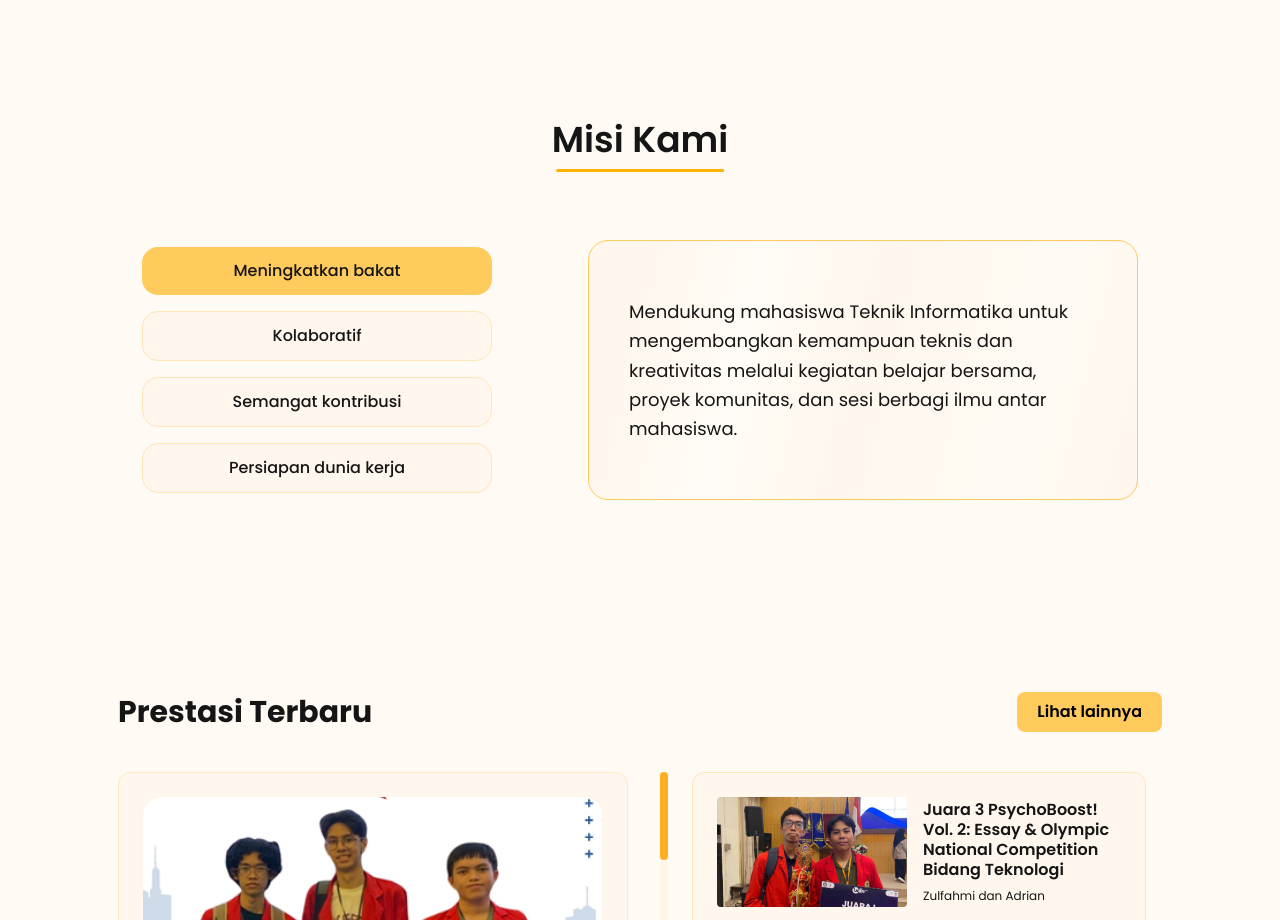
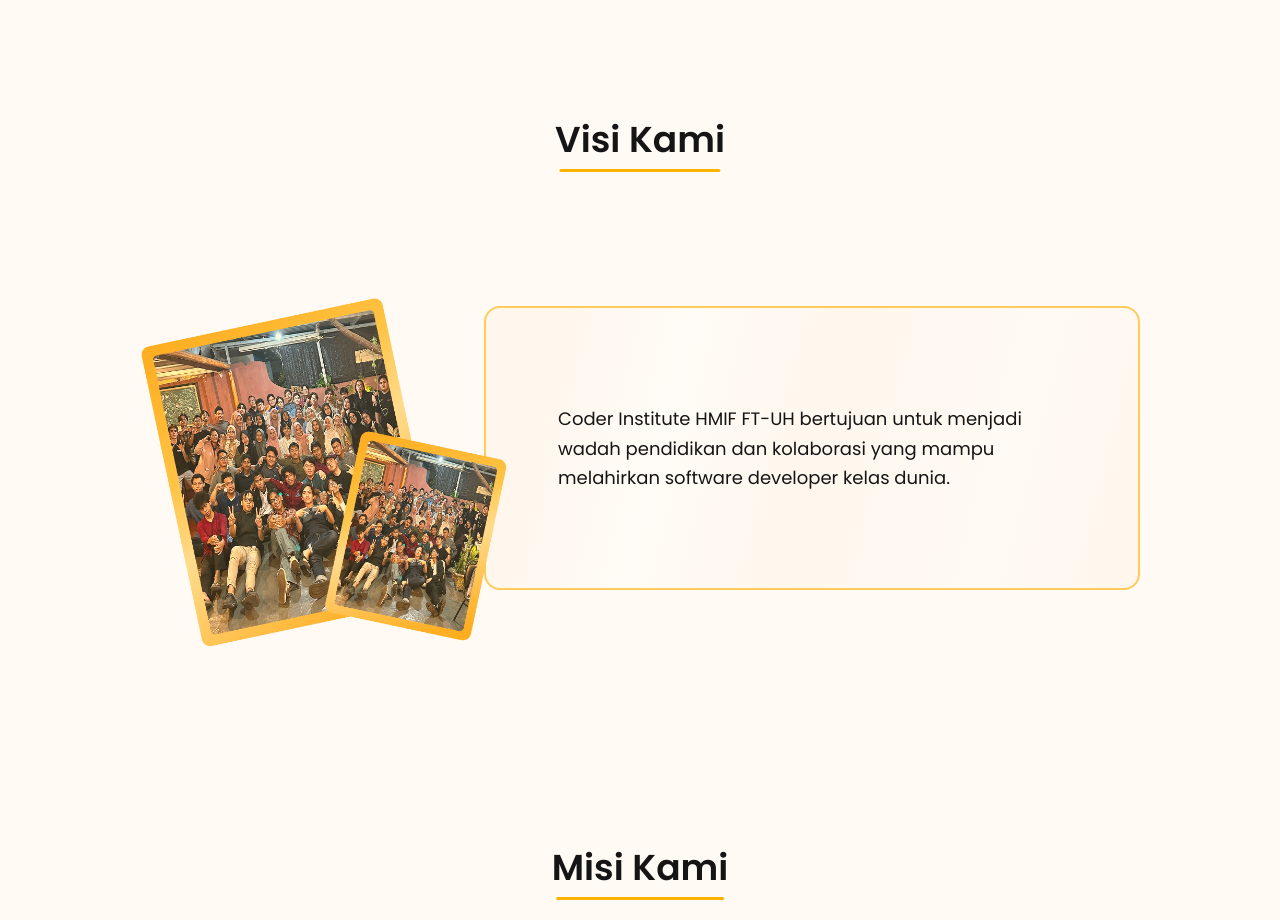
Before and after one commit to Coder-Institute-HMIF-FT-UH/website-coder-institute, a Next.js app: page / in a window 1280 px wide. Shown: the part 1500-2420 px from the top of the page. Built offline with nearby package versions, Linux system fonts and the light colour scheme.

Commit message:
feat(beranda/visi-kami): add VisiKamiSection with background image and content

```diff
--- a/src/components/beranda/BerandaSection.tsx
+++ b/src/components/beranda/BerandaSection.tsx
@@ -6,13 +6,14 @@ import { MisiKamiSection } from './misi-kami/MisiKamiSection';
 import { PrestasiTerbaruSection } from './prestasi/PrestasiTerbaruSection';
 import { ProjectTerbaruSection } from './project/ProjectTerbaruSection';
 import { TentangKamiSection } from './tentang-kami/TentangKamiSection';
+import { VisiKamiSection } from './visi-kami/VisiKamiSection';
 
 const BerandaSection = () => {
   return (
     <div className="mb-20 flex min-h-[80vh] flex-col items-center justify-center gap-24 text-center sm:gap-28 md:gap-32 lg:gap-40 xl:gap-48">
       <HeroSection />
       <TentangKamiSection />
-      {/* visi kami section */}
+      <VisiKamiSection />
       <MisiKamiSection />
       <PrestasiTerbaruSection />
       <ProjectTerbaruSection />
--- /dev/null
+++ b/src/components/beranda/visi-kami/VisiKamiSection.tsx
@@ -0,0 +1,38 @@
+import { SectionHeading } from '../SectionHeading';
+
+export const VisiKamiSection = () => {
+  return (
+    <section className="mx-auto">
+      <SectionHeading title="Visi Kami" />
+
+      <div className="relative mt-4 flex flex-col items-center gap-4 md:mt-10 md:flex-row md:items-center md:justify-center md:gap-0 xl:max-w-[1000px]">
+        {/* Logo Kiri */}
+        <div
+          className="relative z-10 hidden flex-shrink-0 bg-center bg-no-repeat md:mt-8 md:block md:h-72 md:w-72 md:rotate-0 lg:mt-10 lg:h-62 lg:w-62 xl:mt-12 xl:h-92 xl:w-92"
+          style={{
+            background:
+              "url('/beranda/fotbar-coder2.png') center / contain no-repeat",
+            opacity: 1,
+          }}
+        ></div>
+
+        {/* Kotak Kanan */}
+        <div className="relative z-0 w-full md:-ml-8 lg:-ml-8 xl:-ml-6">
+          <div
+            className="rounded-2xl border-2 border-[#FFCB5C] px-6 py-10 sm:p-10 md:px-12 md:py-20 xl:px-18 xl:py-24"
+            style={{
+              background:
+                'linear-gradient(104deg, #FFF7ED 9.98%, #FFFBF6 28.58%, #FFF7ED 50.19%, #FFFAF4 78.46%, #FFF7ED 97.9%)',
+            }}
+          >
+            <p className="text-start text-sm leading-relaxed sm:text-base lg:text-lg 2xl:text-xl">
+              Coder Institute HMIF FT-UH bertujuan untuk menjadi wadah
+              pendidikan dan kolaborasi yang mampu melahirkan software developer
+              kelas dunia.
+            </p>
+          </div>
+        </div>
+      </div>
+    </section>
+  );
+};
```
Also changed, not shown: public/beranda/fotbar-coder2.png (added).
